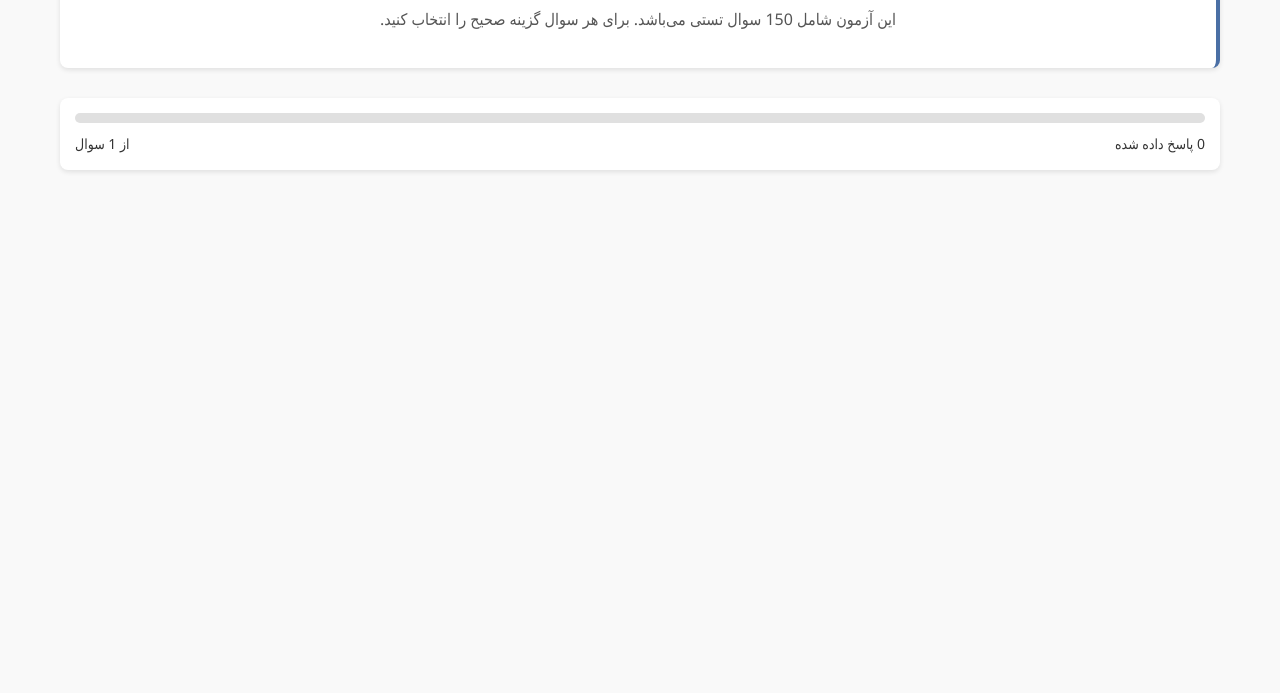
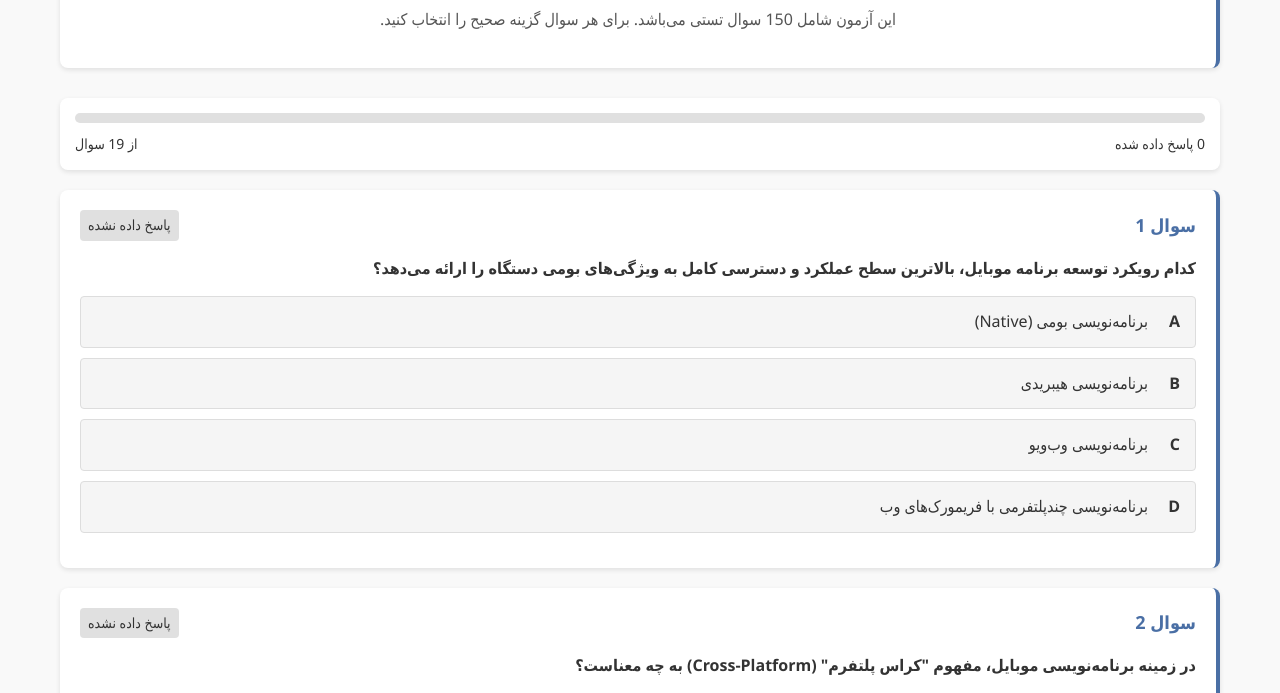
Before and after one commit to Tedrahim/Luna, a plain HTML site: page index.html in a window 1280 px wide. Shown: the part 94-787 px from the top of the page. Drawn offline with Linux system fonts and the light colour scheme.

Commit message:
index.html

```diff
--- a/index.html
+++ b/index.html
@@ -286,7 +286,7 @@
     <script>
         // داده‌های سوالات
         const questions = [
-           [
+
   {
     "id": 1,
     "text": "کدام رویکرد توسعه برنامه موبایل، بالاترین سطح عملکرد و دسترسی کامل به ویژگی‌های بومی دستگاه را ارائه می‌دهد؟",
@@ -309,7 +309,7 @@
     "id": 4,
     "text": "عیب اصلی برنامه‌نویسی هیبریدی (Hybrid) در مقایسه با بومی (Native) چیست؟",
     "options": ["امکان توسعه سریع‌تر و با هزینه کمتر برای چندین پلتفرم با یک کدبیس واحد", "عملکرد بهینه و دسترسی کامل به سخت‌افزار دستگاه", "ارائه تجربه کاربری کاملاً یکپارچه با سیستم‌عامل", "نیاز نداشتن به اتصال اینترنت برای اجرای برنامه"],
-    "correctAnswer": 0
+    "correctAnswer": 1
   },
   {
     "id": 5,
@@ -401,14 +401,8 @@
     "options": ["فایل‌های XML طرح‌بندی (layout)، رشته‌ها (Strings)، تصاویر (Drawables) و ابعاد (Dimens)", "کدهای جاوا یا کاتلین برنامه", "فایل‌های اجزای سیستم‌عامل اندروید", "پایگاه داده‌های محلی برنامه"],
     "correctAnswer": 0
   },
-  {
-    "id": 20,
-    "text": "وظیفه اصلی \"Gradle\" در توسعه اندروید چیست؟",
-    "options": ["یک ابزار خودکارسازی ساخت (Build Automation Tool) که مسئولیت کامپایل، تست، بسته‌بندی و انتشار برنامه را بر عهده دارد", "یک زبان برنامه‌نویسی برای توسعه رابط کاربری", "یک کتابخانه برای دسترسی به اینترنت", "یک ابزار برای شبیه‌سازی دستگاه‌های اندروید"],
-    "correctAnswer": 0
-  }
-  // ... (این روند برای تمامی 150 سوال ادامه خواهد داشت)
-]
+
+
         ];
 
         // برای نمایش کامل، باید تمام 150 سوال را در این آرایه قرار دهید
```
